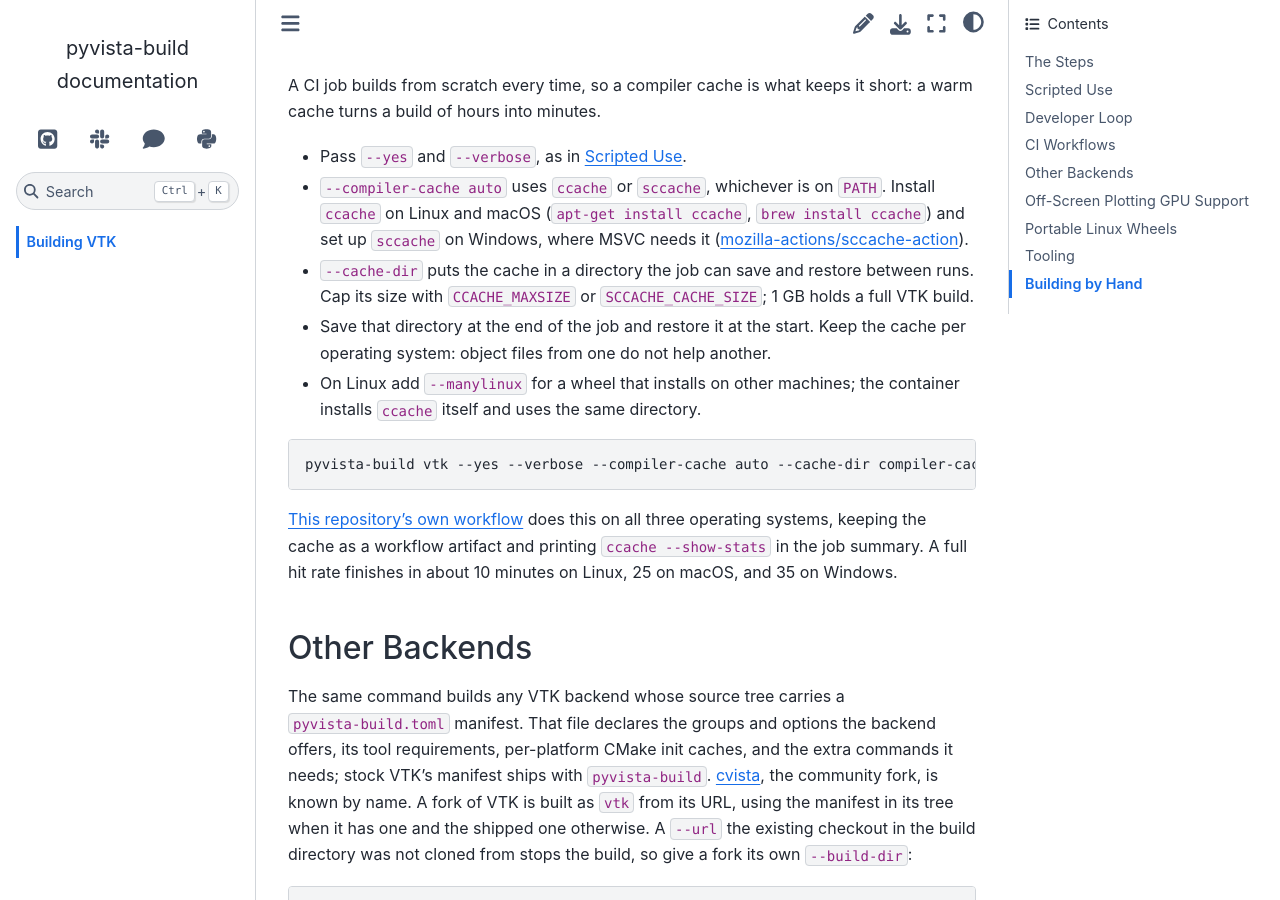
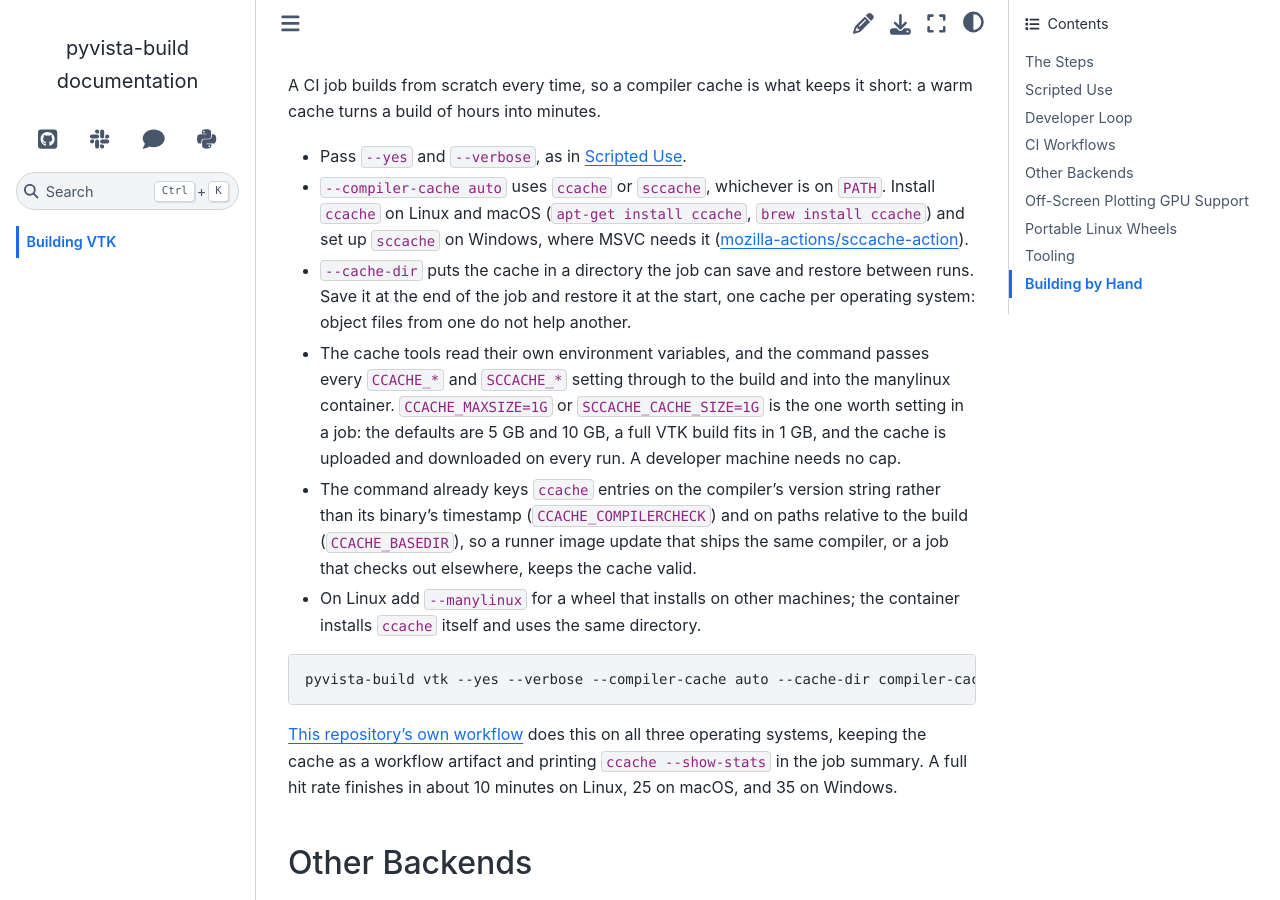
Before and after one commit to pyvista/pyvista-build, a Sphinx documentation site: the page built from doc/building.rst, in a window 1280 px wide and 900 px high, scrolled down 4976 px. Built offline with Sphinx 7.4.7 and the Sphinx Book theme 1.1.4, drawn with Linux system fonts in a browser that asks for light colours.

Commit message:
Document the compiler cache environment variables for CI (#12)
### Overview

The CI Workflows section explains the compiler cache environment
variables: every `CCACHE_*` and `SCCACHE_*` setting passes through to
the build and the manylinux container, a job should cap the cache with
`CCACHE_MAXSIZE` or `SCCACHE_CACHE_SIZE` because it is uploaded and
downloaded on every run, and the command already sets
`CCACHE_COMPILERCHECK` and `CCACHE_BASEDIR` so a workflow need not.

🤖 Generated with [Claude Code](https://claude.com/claude-code) (Claude
Fable 5.1)

```diff
--- a/doc/building.rst
+++ b/doc/building.rst
@@ -215,11 +215,19 @@ it short: a warm cache turns a build of hours into minutes.
   needs it (`mozilla-actions/sccache-action
   <https://github.com/mozilla-actions/sccache-action>`_).
 - ``--cache-dir`` puts the cache in a directory the job can save and restore
-  between runs. Cap its size with ``CCACHE_MAXSIZE`` or
-  ``SCCACHE_CACHE_SIZE``; 1 GB holds a full VTK build.
-- Save that directory at the end of the job and restore it at the start.
-  Keep the cache per operating system: object files from one do not help
-  another.
+  between runs. Save it at the end of the job and restore it at the start,
+  one cache per operating system: object files from one do not help another.
+- The cache tools read their own environment variables, and the command
+  passes every ``CCACHE_*`` and ``SCCACHE_*`` setting through to the build
+  and into the manylinux container. ``CCACHE_MAXSIZE=1G`` or
+  ``SCCACHE_CACHE_SIZE=1G`` is the one worth setting in a job: the defaults
+  are 5 GB and 10 GB, a full VTK build fits in 1 GB, and the cache is
+  uploaded and downloaded on every run. A developer machine needs no cap.
+- The command already keys ``ccache`` entries on the compiler's version
+  string rather than its binary's timestamp (``CCACHE_COMPILERCHECK``) and
+  on paths relative to the build (``CCACHE_BASEDIR``), so a runner image
+  update that ships the same compiler, or a job that checks out elsewhere,
+  keeps the cache valid.
 - On Linux add ``--manylinux`` for a wheel that installs on other
   machines; the container installs ``ccache`` itself and uses the same
   directory.
```
